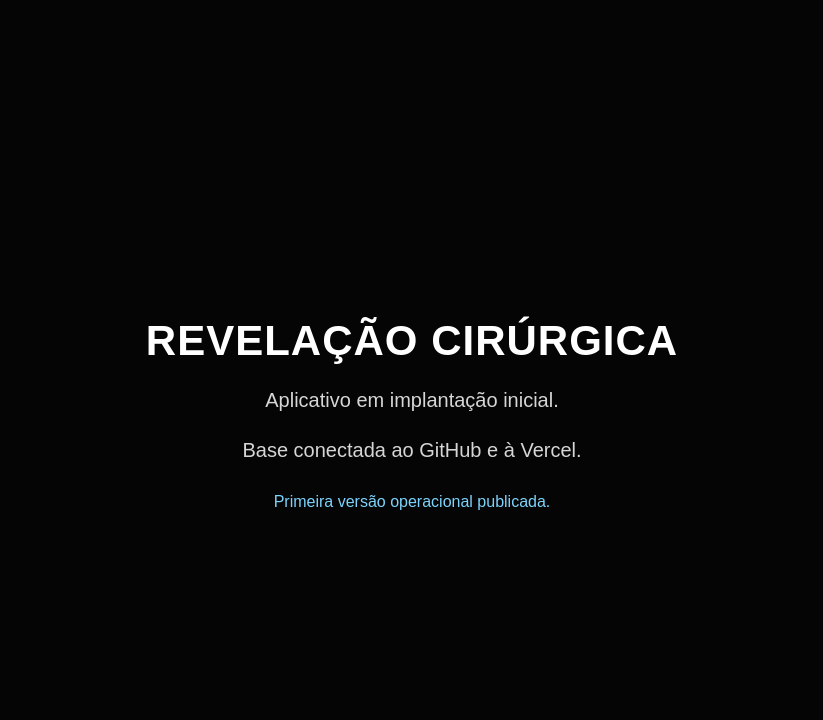
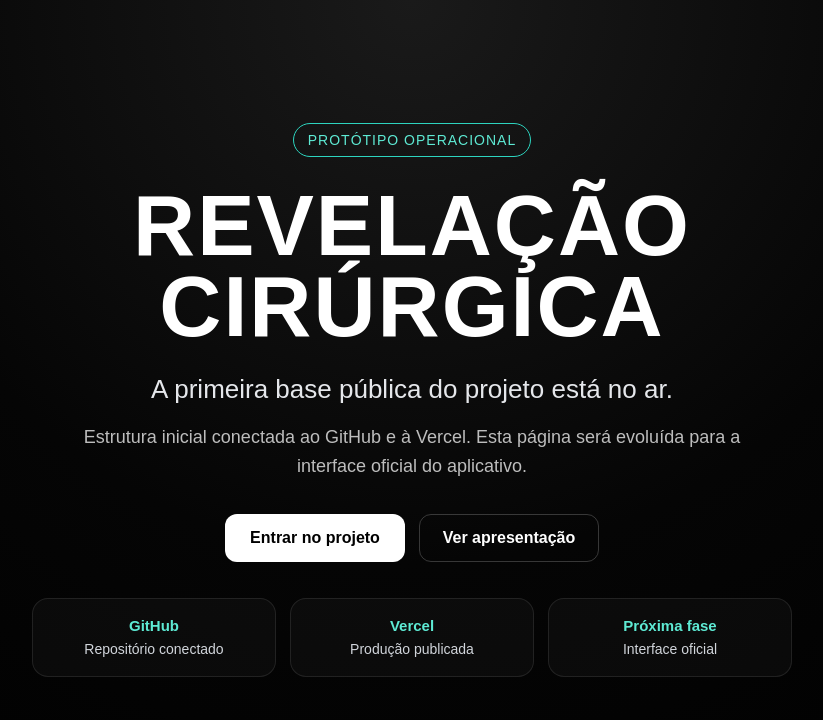
Before and after one commit to revelacaocirurgia/REVELA-O-CIR-RGICA-, a plain HTML site: page index.html in a window 1280 px wide. Shown: the whole page, without its empty margins (228-1051 px from the left). Drawn offline with Linux system fonts and the light colour scheme.

Commit message:
atualizar tela inicial

```diff
--- a/index.html
+++ b/index.html
@@ -5,48 +5,160 @@
   <meta name="viewport" content="width=device-width, initial-scale=1.0" />
   <title>REVELAÇÃO CIRÚRGICA</title>
   <style>
+    * {
+      box-sizing: border-box;
+    }
+
     body {
       margin: 0;
       font-family: Arial, sans-serif;
-      background: #050505;
+      background: radial-gradient(circle at top, #1a1a1a 0%, #050505 55%, #000000 100%);
       color: white;
+      min-height: 100vh;
       display: flex;
       align-items: center;
       justify-content: center;
-      min-height: 100vh;
       text-align: center;
     }
 
-    .container {
-      max-width: 720px;
-      padding: 32px;
+    .screen {
+      width: 100%;
+      max-width: 900px;
+      padding: 40px 24px;
+    }
+
+    .badge {
+      display: inline-block;
+      padding: 8px 14px;
+      border: 1px solid #2dd4bf;
+      border-radius: 999px;
+      color: #5eead4;
+      font-size: 14px;
+      letter-spacing: 1px;
+      margin-bottom: 28px;
     }
 
     h1 {
-      font-size: 42px;
-      margin-bottom: 16px;
-      letter-spacing: 1px;
+      font-size: clamp(42px, 8vw, 86px);
+      line-height: 0.95;
+      margin: 0 0 24px;
+      letter-spacing: 2px;
+      text-transform: uppercase;
     }
 
-    p {
-      font-size: 20px;
-      line-height: 1.5;
-      color: #d6d6d6;
+    .subtitle {
+      font-size: clamp(18px, 3vw, 26px);
+      color: #e5e7eb;
+      margin-bottom: 18px;
+    }
+
+    .text {
+      max-width: 680px;
+      margin: 0 auto 34px;
+      font-size: 18px;
+      line-height: 1.6;
+      color: #bdbdbd;
+    }
+
+    .actions {
+      display: flex;
+      gap: 14px;
+      justify-content: center;
+      flex-wrap: wrap;
+      margin-bottom: 36px;
+    }
+
+    .button {
+      padding: 14px 22px;
+      border-radius: 12px;
+      border: 1px solid #ffffff33;
+      text-decoration: none;
+      color: white;
+      font-weight: bold;
+      min-width: 180px;
+    }
+
+    .button.primary {
+      background: #ffffff;
+      color: #000000;
+    }
+
+    .button.secondary {
+      background: transparent;
+      color: #ffffff;
     }
 
     .status {
-      margin-top: 28px;
-      font-size: 16px;
-      color: #7dd3fc;
+      display: grid;
+      grid-template-columns: repeat(3, minmax(0, 1fr));
+      gap: 14px;
+      max-width: 760px;
+      margin: 0 auto;
+    }
+
+    .card {
+      border: 1px solid #ffffff18;
+      background: #ffffff08;
+      border-radius: 16px;
+      padding: 18px;
+    }
+
+    .card strong {
+      display: block;
+      font-size: 15px;
+      color: #5eead4;
+      margin-bottom: 6px;
+    }
+
+    .card span {
+      font-size: 14px;
+      color: #d1d5db;
+    }
+
+    @media (max-width: 700px) {
+      .status {
+        grid-template-columns: 1fr;
+      }
+
+      h1 {
+        letter-spacing: 1px;
+      }
     }
   </style>
 </head>
 <body>
-  <div class="container">
-    <h1>REVELAÇÃO CIRÚRGICA</h1>
-    <p>Aplicativo em implantação inicial.</p>
-    <p>Base conectada ao GitHub e à Vercel.</p>
-    <div class="status">Primeira versão operacional publicada.</div>
-  </div>
+  <main class="screen">
+    <div class="badge">PROTÓTIPO OPERACIONAL</div>
+
+    <h1>REVELAÇÃO<br />CIRÚRGICA</h1>
+
+    <p class="subtitle">A primeira base pública do projeto está no ar.</p>
+
+    <p class="text">
+      Estrutura inicial conectada ao GitHub e à Vercel. Esta página será evoluída para a interface oficial do aplicativo.
+    </p>
+
+    <div class="actions">
+      <a class="button primary" href="#">Entrar no projeto</a>
+      <a class="button secondary" href="#">Ver apresentação</a>
+    </div>
+
+    <section class="status">
+      <div class="card">
+        <strong>GitHub</strong>
+        <span>Repositório conectado</span>
+      </div>
+
+      <div class="card">
+        <strong>Vercel</strong>
+        <span>Produção publicada</span>
+      </div>
+
+      <div class="card">
+        <strong>Próxima fase</strong>
+        <span>Interface oficial</span>
+      </div>
+    </section>
+  </main>
 </body>
 </html>
```
